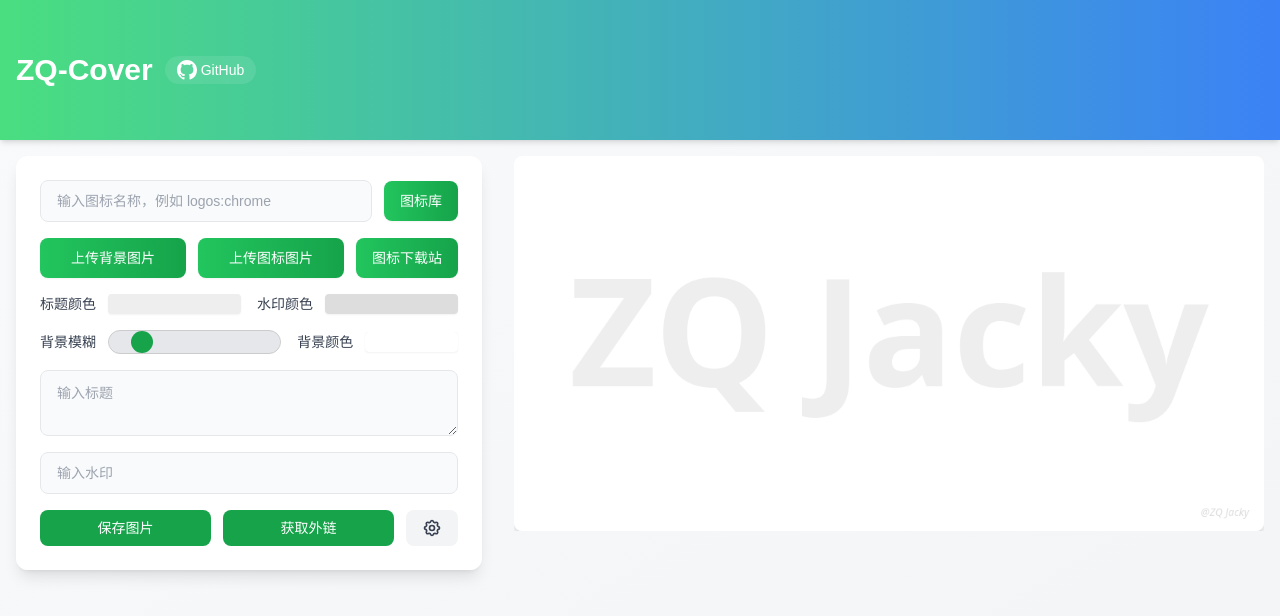
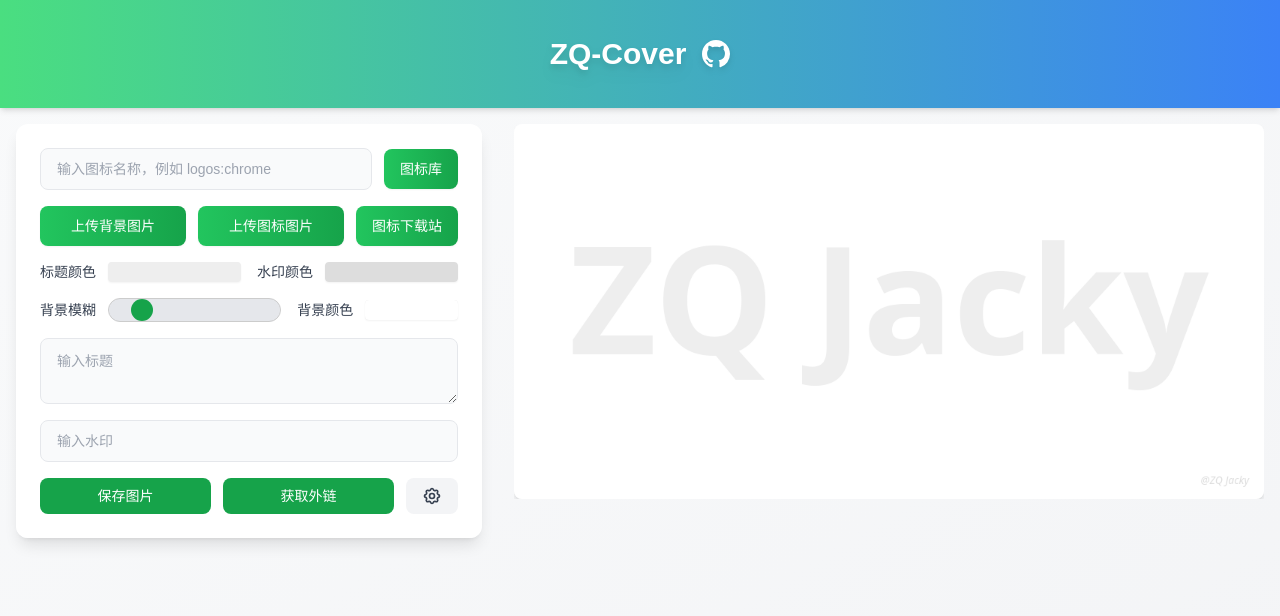
Before and after one commit to BAYUEQI/ZQ-Cover, a Vue app: page / in a window 1280 px wide. Shown: the top 616 px of the page. Built offline with nearby package versions, Linux system fonts and the light colour scheme; a small style sheet from the web is missing; a web font is replaced by a local one.

Commit message:
Update HeaderComponent.vue

```diff
--- a/src/components/HeaderComponent.vue
+++ b/src/components/HeaderComponent.vue
@@ -1,24 +1,15 @@
 <template>
-    <header class="bg-gradient-to-r from-green-400 to-blue-500 shadow-lg">
-        <div class="container mx-auto">
-            <div class="flex justify-between items-center px-4 py-3 sm:py-4">
-                <div class="flex items-center gap-3">
-                    <h1 class="text-2xl sm:text-3xl font-bold text-white hover:text-gray-100 transition-colors duration-300">
-                        {{ title }}
-                    </h1>
-                    <div class="flex items-center space-x-2">
+    <header class="flex justify-center px-4 py-2 sm:py-4 bg-gradient-to-r from-green-400 to-blue-500">
+        <div class="flex items-center gap-4">
+            <h1 class="text-2xl sm:text-3xl font-bold text-white drop-shadow-lg">{{ title }}</h1>
             <a href="https://github.com/BAYUEQI/ZQ-Cover"
                target="_blank"
-                           class="inline-flex items-center px-3 py-1 rounded-full bg-white/10 hover:bg-white/20 text-white transition-all duration-300 backdrop-blur-sm"
+               class="text-white hover:text-gray-200 transition-colors duration-300"
                title="GitHub">
-                            <svg height="20" viewBox="0 0 16 16" width="20" class="sm:w-5 sm:h-5">
+                <svg height="24" viewBox="0 0 16 16" width="24" class="sm:w-7 sm:h-7 drop-shadow-md hover:scale-110 transition-transform">
                     <path fill="currentColor" d="M8 0C3.58 0 0 3.58 0 8c0 3.54 2.29 6.53 5.47 7.59.4.07.55-.17.55-.38 0-.19-.01-.82-.01-1.49-2.01.37-2.53-.49-2.69-.94-.09-.23-.48-.94-.82-1.13-.28-.15-.68-.52-.01-.53.63-.01 1.08.58 1.23.82.72 1.21 1.87.87 2.33.66.07-.52.28-.87.51-1.07-1.78-.2-3.64-.89-3.64-3.95 0-.87.31-1.59.82-2.15-.08-.2-.36-1.02.08-2.12 0 0 .67-.21 2.2.82.64-.18 1.32-.27 2-.27.68 0 1.36.09 2 .27 1.53-1.04 2.2-.82 2.2-.82.44 1.1.16 1.92.08 2.12.51.56.82 1.27.82 2.15 0 3.07-1.87 3.75-3.65 3.95.29.25.54.73.54 1.48 0 1.07-.01 1.93-.01 2.2 0 .21.15.46.55.38A8.013 8.013 0 0016 8c0-4.42-3.58-8-8-8z"></path>
                 </svg>
-                            <span class="ml-1 text-sm">GitHub</span>
             </a>
-                    </div>
-                </div>
-            </div>
         </div>
     </header>
 </template>
@@ -27,7 +18,7 @@
 export default {
     data() {
         return {
-            title: import.meta.env.VITE_APP_TITLE
+            title: import.meta.env.VITE_APP_TITLE || 'ZQ-Cover'
         };
     }
 };
```
Lines whose indentation alone changed are shown as unchanged.
